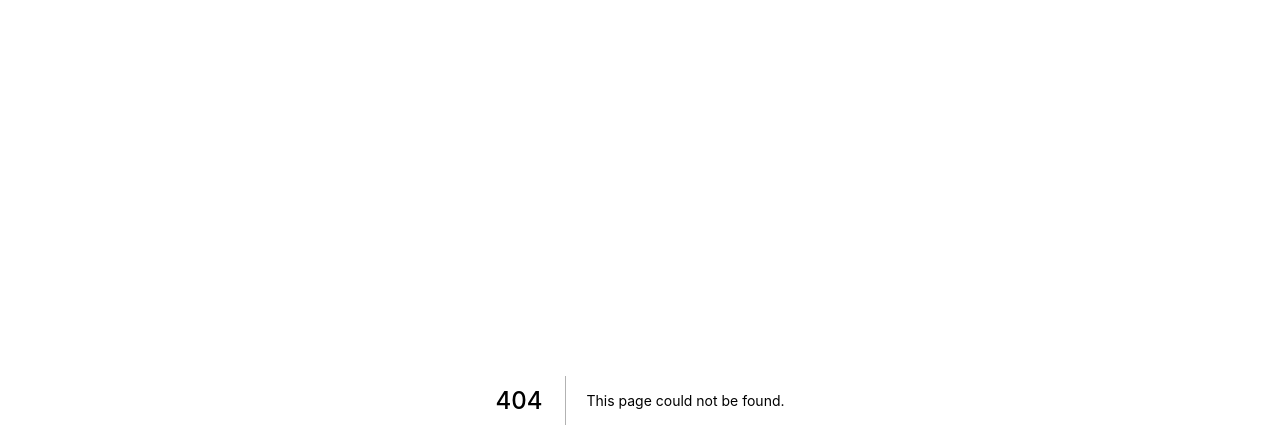
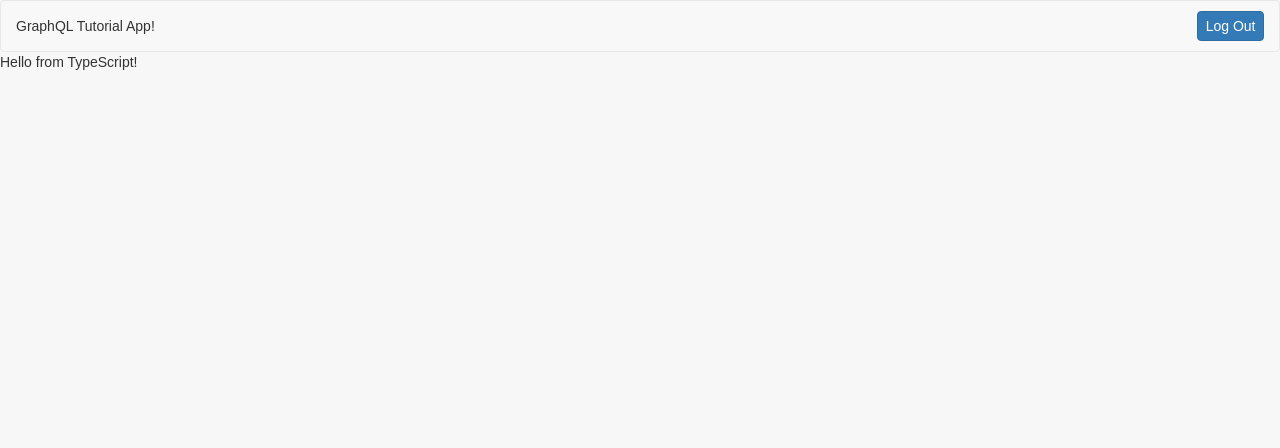
Before and after one commit to TheRobBrennan/demo-hasura-nextjs-vercel, a Next.js app in the folder app/: page /hello in a window 1280 px wide. Before the commit this address had no page. Shown: the top 448 px of the page. Built offline with nearby package versions, Linux system fonts and the light colour scheme.

Commit message:
Created a simple placeholder TypeScript page

```diff
--- /dev/null
+++ b/app/pages/hello.tsx
@@ -0,0 +1,13 @@
+import { NextPage } from "next"
+
+import Header from "../components/Header"
+
+const HelloPage: NextPage = () => {
+  return (
+    <div>
+      <Header />
+      Hello from TypeScript!
+    </div>
+  )
+}
+export default HelloPage
```
